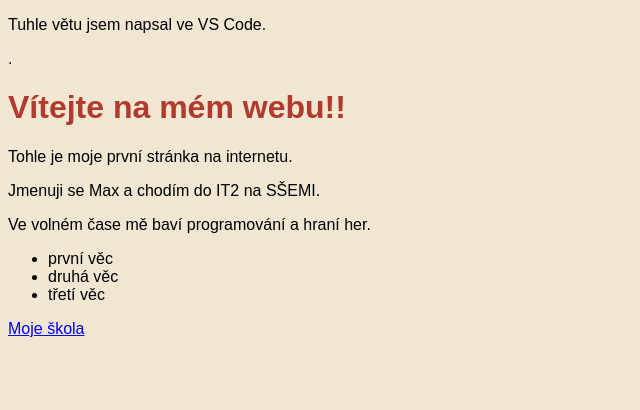
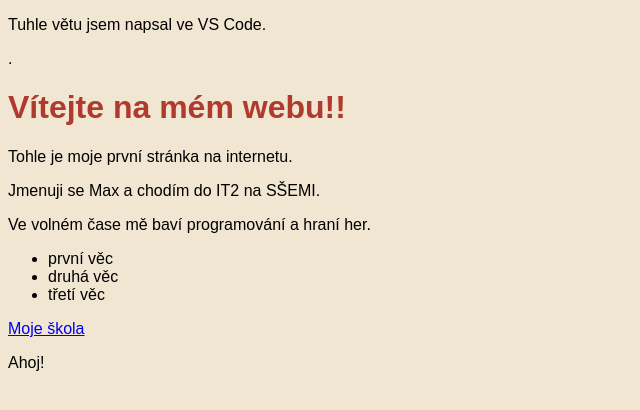
Before and after one commit to Max7m57/Max7m57.github.io, a plain HTML site: page index.html in a window 1280 px wide. Shown: the full height of the page, 0-640 px from the left. Drawn offline with Linux system fonts and the light colour scheme.

Commit message:
Přidal jsem "ahoj"

```diff
--- a/index.html
+++ b/index.html
@@ -20,5 +20,6 @@
   <li>třetí věc</li>
 </ul>
   <p><a href="https://www.ssemi.cz">Moje škola</a></p>
+  <p>Ahoj!</p>
 </body>
 </html>
```
